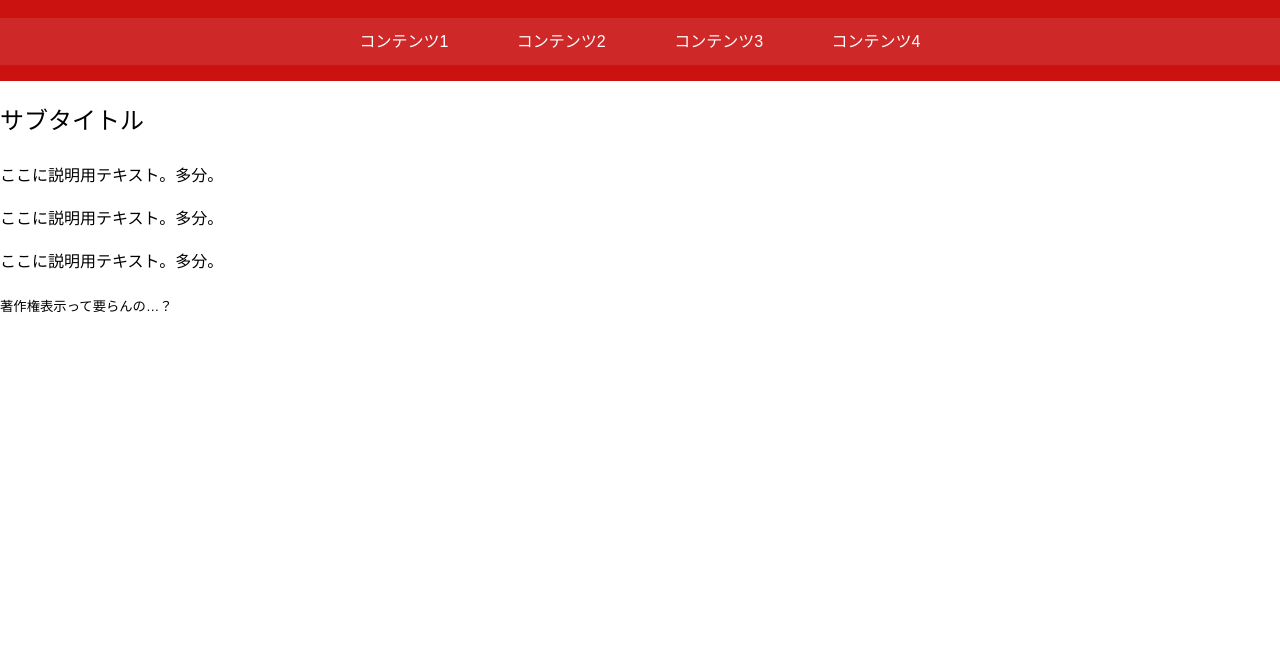
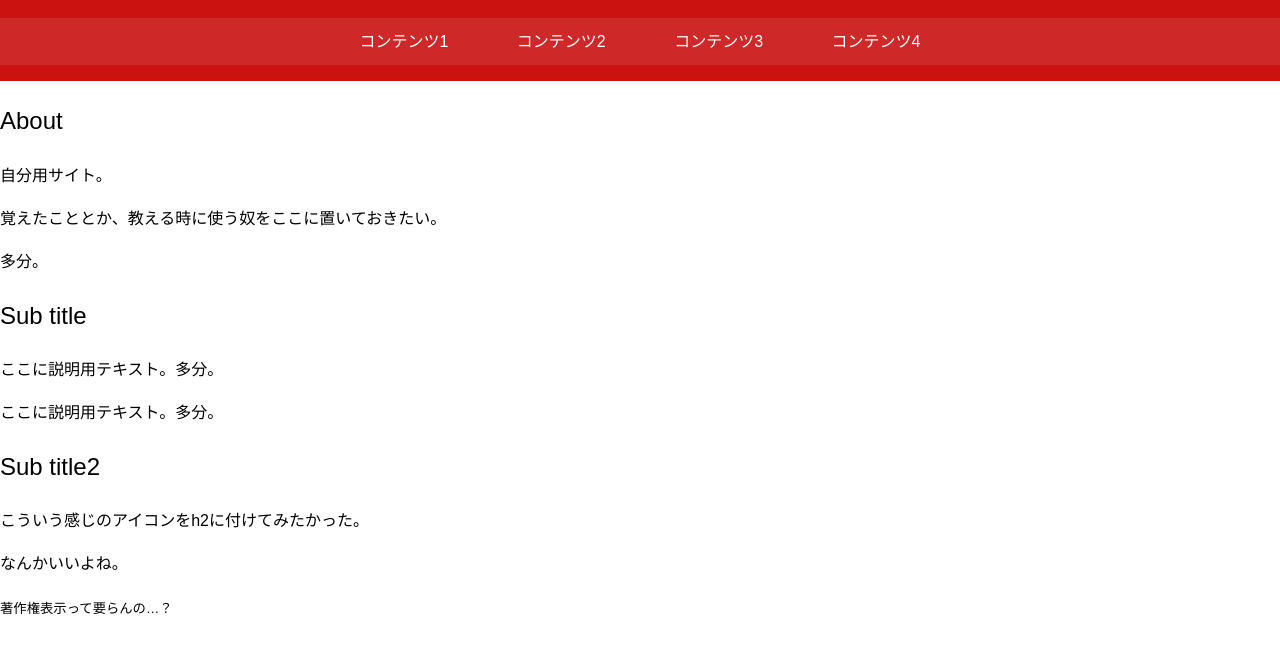
Before and after one commit to sca1l/sca1l.github.io, a plain HTML site: page index.html in a window 1280 px wide. Shown: the part 111-764 px from the top of the page. Drawn offline with Linux system fonts and the light colour scheme.

Commit message:
タグの修正、あと文章をちょっと足した

```diff
--- a/index.html
+++ b/index.html
@@ -7,6 +7,7 @@
     <script src="script/sca1l.js"></script>
   </head>
 
+  <body>
     <header>
       <h1>自分用のヤツ</h1>
       <nav>
@@ -19,16 +20,29 @@
       </nav>
     </header>
 
-  <body>
+    <main>
       <section>
-      <h2>サブタイトル</h2>
-      <p>ここに説明用テキスト。多分。</p>
+        <h2>About</h2>
+        <p>自分用サイト。</p>
+        <p>覚えたこととか、教える時に使う奴をここに置いておきたい。</p>
+        <p>多分。</p>
+      </section>
+
+      <section>
+        <h2>Sub title</h2>
         <p>ここに説明用テキスト。多分。</p>
         <p>ここに説明用テキスト。多分。</p>
       </section>
-  </body>
+
+      <section>
+        <h2>Sub title2</h2>
+        <p>こういう感じのアイコンをh2に付けてみたかった。</p>
+        <p>なんかいいよね。</p>
+      </section>
+    </main>
 
     <footer>
       <small>著作権表示って要らんの…？</small>
     </footer>
+    </body>
 </html>
```
Lines whose indentation alone changed are shown as unchanged.
